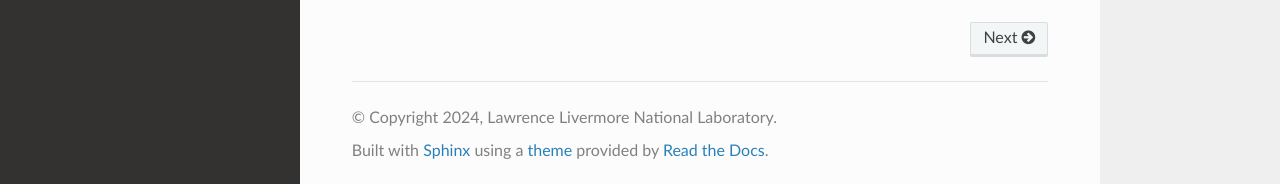
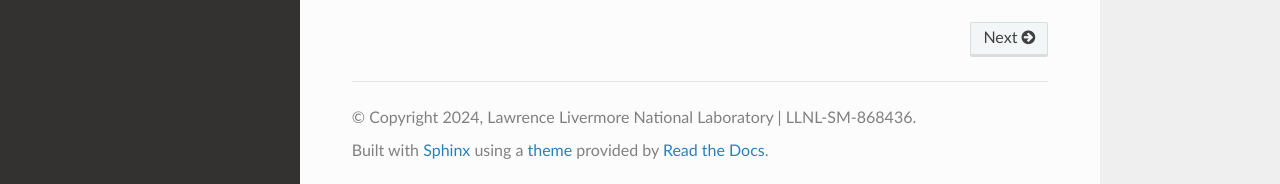
Before and after one commit to LLNL/popclass, a Sphinx documentation site: the page built from docs/source/index.rst, in a window 1280 px wide and 900 px high, scrolled down 578 px. Shown: the part 713-897 px from the top of the window. Built offline with Sphinx 7.4.7 and the Read the Docs theme 2.0.0, drawn with Linux system fonts in a browser that asks for light colours.

```diff
--- a/docs/source/conf.py
+++ b/docs/source/conf.py
@@ -4,7 +4,7 @@ import os
 sys.path.insert(0, os.path.abspath('../..'))
 
 project = 'popclass'
-copyright = '2024, Lawrence Livermore National Laboratory'
+copyright = '2024, Lawrence Livermore National Laboratory | LLNL-SM-868436'
 author = 'Lawrence Livermore National Laboratory'
 release = '0.1.0'
 
```
Also changed, not shown: .readthedocs.yaml (added).
